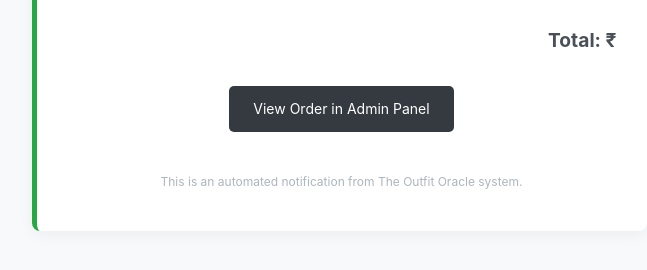
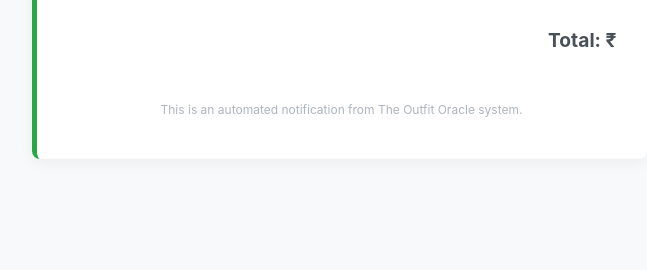
Before and after one commit to vickyrock008/E-commerce-Fashion-Clothing, a Python web app: template backend/app/templates/new_order_admin_notification.html in a window 1280 px wide. Shown: the part 474-744 px from the top of the page, without its empty margins (301-948 px from the left). Run offline with Jinja, Linux system fonts and the light colour scheme; the template is opened without the code that fills it, so the values that code supplies are empty.

Commit message:
Update new_order_admin_notification.html

```diff
--- a/backend/app/templates/new_order_admin_notification.html
+++ b/backend/app/templates/new_order_admin_notification.html
@@ -50,10 +50,6 @@
             </table>
 
             <p class="total">Total: ₹{{ total }}</p>
-
-            <div class="button-wrapper">
-                <a href="{{ admin_order_link }}" class="button">View Order in Admin Panel</a>
-            </div>
         </div>
         <div class="footer">
             <p>This is an automated notification from The Outfit Oracle system.</p>
```
